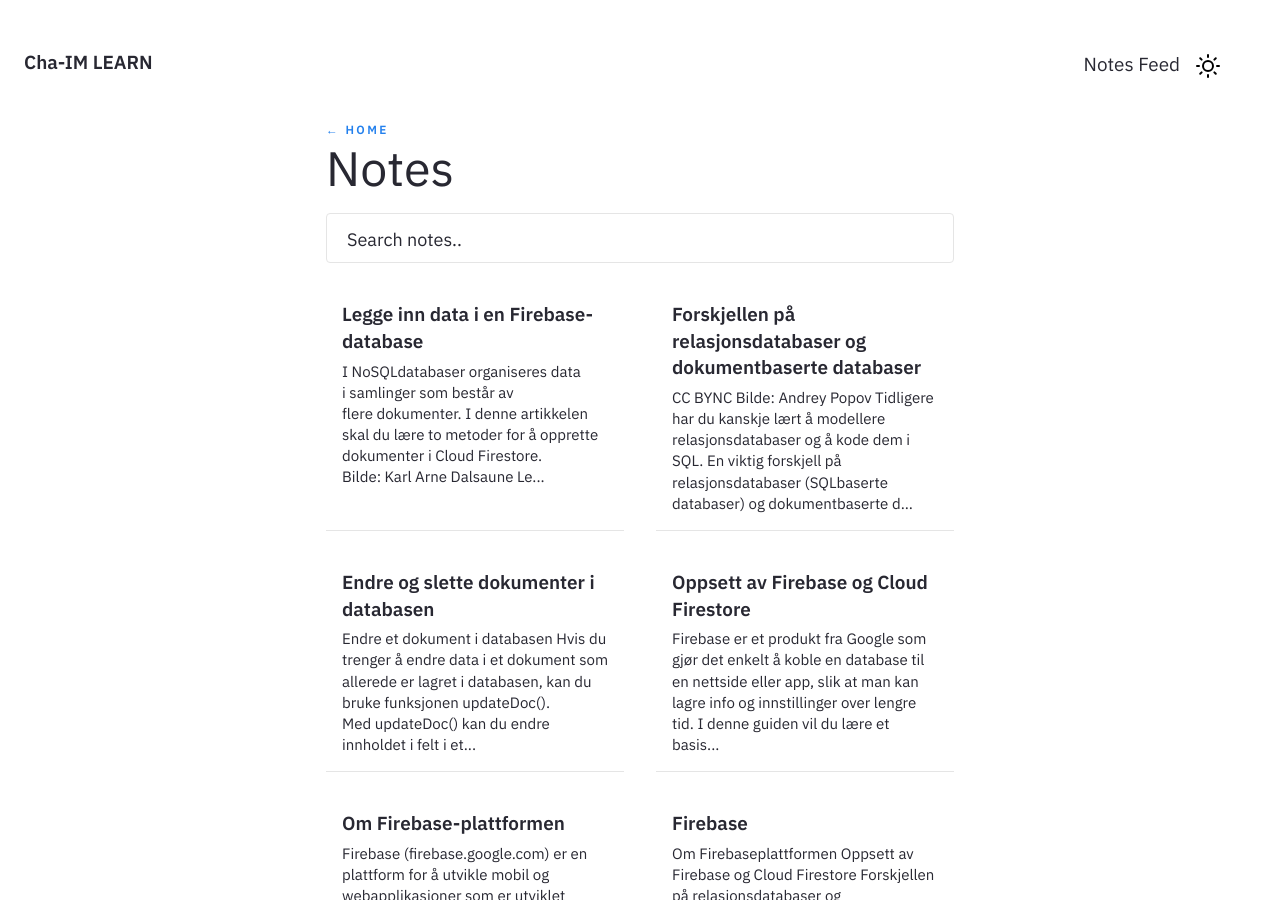
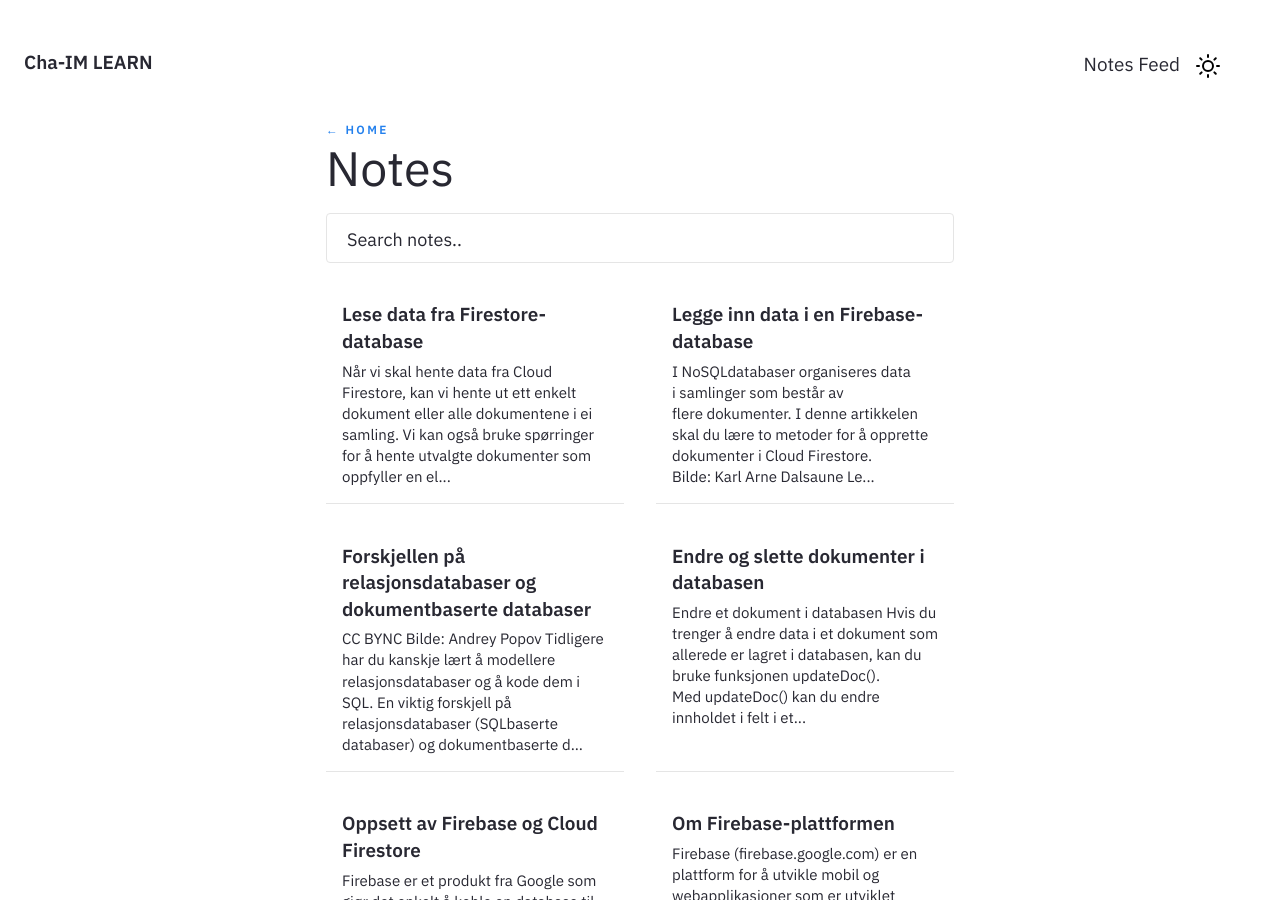
Before and after one commit to Cha-IM/cha-im.github.io, a Jekyll site: the page built from pages/notes.md, in a window 1280 px wide and 900 px high. Built offline with Jekyll 4.4.1, drawn with Linux system fonts in a browser that asks for light colours; part of the change alters nothing that is shown.

Commit message:
feat: Ny artikkel

`````diff
--- a/_notes/Public/Utvikling/Firebase/Endre og slette dokumenter i databasen.md
+++ b/_notes/Public/Utvikling/Firebase/Endre og slette dokumenter i databasen.md
@@ -67,3 +67,7 @@ await deleteDoc(
 ```
 
 Dokumentet er nå slettet fra databasen.
+
+
+# NESTE LEKSJON
+➡️ [[Lese data fra Firestore-database]]
--- a/_notes/Public/Utvikling/Firebase/Firebase.md
+++ b/_notes/Public/Utvikling/Firebase/Firebase.md
@@ -8,3 +8,4 @@ date: 02-04-2024
 3. [[Forskjellen på relasjonsdatabaser og dokumentbaserte databaser]]
 4. [[Legge inn data i en Firebase-database]]
 5. [[Endre og slette dokumenter i databasen]]
+6. [[Lese data fra Firestore-database]]
--- /dev/null
+++ b/_notes/Public/Utvikling/Firebase/Lese data fra Firestore-database.md
@@ -0,0 +1,125 @@
+---
+title: Lese data fra Firestore-database
+feed: show
+date: 04-04-2024
+---
+**Når vi skal hente data fra Cloud Firestore, kan vi hente ut ett enkelt dokument eller alle dokumentene i ei samling. Vi kan også bruke spørringer for å hente utvalgte dokumenter som oppfyller en eller flere betingelser.**
+
+I leksjonen [[Legge inn data i en Firebase-database]] lærte du hvordan du legger inn data i databasen. I denne artikkelen skal du lære hvordan du henter data ut fra databasen og lager spørringer for å velge hvilke data du vil hente ut.
+
+I denne leksjonen skal du bruke følgende Firebase-funksjoner:
+```js
+{ collection, doc, addDoc, setDoc, getDoc, getDocs, query, where, orderBy }
+````
+
+Pass på å importere disse fra _(...)/firebase-firestore.js_ i koden din.
+
+For at du skal kunne ha data å jobbe med, kan du kopiere koden under til skriptet ditt for å legge inn fire elever i databasen din:
+
+```js
+//Importerer Firebase-funksjonene vi trenger
+import { setDoc, doc } from "https://www.gstatic.com/firebasejs/9.6.3/firebase-firestore.js";
+
+//Legger inn fire elever i databasen
+await setDoc(
+  doc(db, "elever", "thore"), {
+    fornavn: "Rebecca",
+    etternavn: "Thomasen",
+    telefon: "12345678"
+});
+await setDoc(
+  doc(db, "elever", "nilja"), {
+    fornavn: "Jakob",
+    etternavn: "Nilsen",
+    epost: "jakob@nilsen.net"
+});
+await setDoc(
+  doc(db, "elever", "moisa"), {
+    fornavn: "Isa",
+    etternavn: "Mo",
+    epost: "isamo@mo.no",
+    telefon: "23456789"
+});
+await setDoc(
+  doc(db, "elever", "marga"), {
+    fornavn: "Gabrielle",
+    etternavn: "Martin",
+    telefon: "45678901"
+});
+```
+
+## Lese data fra databasen
+
+I likhet med at det finnes flere måter å skrive data til databasen på, finnes det også flere måter å lese fra databasen på. De enkleste er `getDoc()` og `getDocs()`.
+
+### Hente ut ett dokument fra databasen med getDoc()
+
+`getDoc()` brukes til å hente ut enkeltdokumenter fra databasen og krever at du vet ID-en til dokumentet du skal hente. I likhet med `setDoc()` bruker `getDoc()` funksjonen `doc()` for å angi hvilket dokument som skal hentes ut. `getDoc()` returnerer et databaseobjekt, og derfor må du opprette en variabel for å lagre dataene som hentes ut.
+
+Koden for å hente ut dokumentet vi lagde for eleven Jakob Nilsen, blir slik:
+
+```js
+// import { getDoc, doc } from "https://www.gstatic.com/firebasejs/9.6.3/firebase-firestore.js";
+
+const doc = await getDoc(
+  doc(db, "elever", "nilja")
+);
+console.log(
+  "Document data:",
+  doc.data()
+);
+```
+
+Merk at vi skriver `await` foran `getDoc()` for å sørge for at neste linje i koden ikke kjøres før kommunikasjonen med databasen er ferdig.
+
+Resultatet blir skrevet ut slik i konsollen:
+
+```shell
+Document data:
+>{fornavn: 'Jakob', etternavn: 'Nilsen', epost: 'jakob@nilsen.net'}
+```
+
+
+![Konsoll i nettleser med utskrift av elevdata fra Firestore. Skjermbilde.](https://api.ndla.no/image-api/raw/JhN44iQa.png?width=1024)
+*Slik ser utskriften ut i "Inspiser"-vinduet til nettleseren.* **Bilde:** Google Chrome
+
+### Hente ut enkeltdata
+Når vi henter ut data fra databasen, kaller vi det vi henter ut et "snapshot", for det representerer et øyeblikksbilde av dataene i det øyeblikket vi henter dem ut fra databasen. `const doc` i koden over representerer et øyeblikksbilde av ett dokument i databasen (doc er her bare et variabelnavn og kan i utgangspunktet være hva som helst, men dette er et eksempel på et beskrivende variabelnavn). `doc.data()` henter ut alle dataene som er lagret i dokumentet og presenterer dem som et objekt. Om du vil hente ut enkeltdata, kan du angi det slik:
+
+```js
+console.log(
+  "ID:",
+  doc.id,
+  "Navn:",
+  doc.data().fornavn,
+  doc.data().etternavn
+);
+```
+Prøv å lime inn disse linjene i koden din og se hva som blir skrevet ut i konsollen.
+
+### Hente ut alle dokumentene i ei samling med getDocs()
+
+`getDocs()` brukes for å hente ut flere dokumenter på en gang fra databasen. Det kan være enten alle dokumentene i ei samling eller et utvalg basert på gitte kriterier (query). `getDocs()` returnerer ei liste (array) med databaseobjekter.
+
+For å hente ut alle dokumentene i ei samling bruker vi `collection()` inne i `getDocs()` for å angi hvilken samling vi skal hente dokumentene fra. For å hente ut alle dokumentene i elevlista blir koden slik:
+
+```js
+// import { getDocs, collection } from "https://www.gstatic.com/firebasejs/9.6.3/firebase-firestore.js";
+
+const snapshot = await getDocs(
+  collection(db, "elever")
+);
+
+snapshot.forEach((doc) => {
+  console.log(
+    doc.data().fornavn,
+    doc.data().etternavn
+  );
+});
+```
+
+`snapshot.forEach()` er ei løkke som kjører en gang for hvert dokument (`docSnap`) i samlinga. I eksempelet skriver denne løkka ut fornavn og etternavn til alle elevene til konsollen:
+
+![Konsollen i nettleseren med utskrift fra Firestore. Foto.](https://api.ndla.no/image-api/raw/fwUaBajb.png?width=1024)
+
+*Utskrift av fornavn og etternavn til alle elever i databasen* **Bilde:** Google
`````
